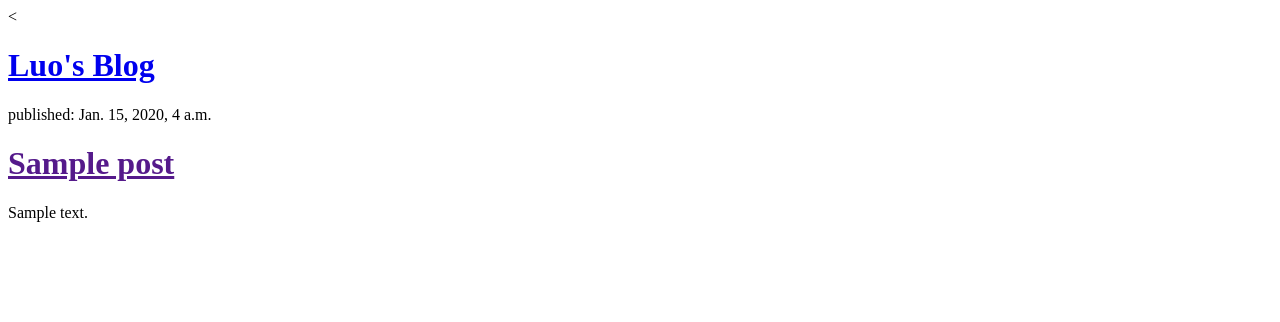
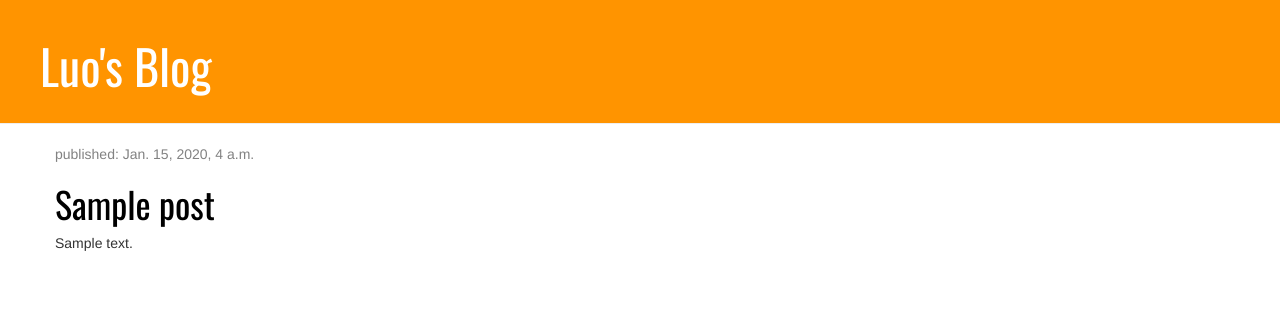
Before and after one commit to lyf2009asd/my-first-blog, a Django app: template blog/templates/blog/post_list.html in a window 1280 px wide. Shown: the top 322 px of the page. Run offline with Django 3.2, Linux system fonts and the light colour scheme; the template is opened without the code that fills it: values that come from a table or form of the project are taken from there, others are empty; tables that the repository leaves empty hold one stand-in row (values such as "Sample post"); some libraries are stand-ins or nearby versions.

Commit message:
new pagestyle

```diff
--- /dev/null
+++ b/blog/static/css/blog.css
@@ -0,0 +1,54 @@
+h1 a {
+    color: #2BD675;
+	font-family: 'Oswald', sans-serif;
+}
+<a href="http://en.wikipedia.org/wiki/Django" class="external_link" id="link_to_wiki_page">
+body {
+    padding-left: 18px;
+}
+.page-header {
+    background-color: #ff9400;
+    margin-top: 0;
+    padding: 20px 20px 20px 40px;
+}
+
+.page-header h1, .page-header h1 a, .page-header h1 a:visited, .page-header h1 a:active {
+    color: #ffffff;
+    font-size: 36pt;
+    text-decoration: none;
+}
+
+.content {
+    margin-left: 40px;
+}
+
+h1, h2, h3, h4 {
+    font-family: 'Lobster', cursive;
+}
+
+.date {
+    color: #828282;
+}
+
+.save {
+    float: right;
+}
+
+.post-form textarea, .post-form input {
+    width: 100%;
+}
+
+.top-menu, .top-menu:hover, .top-menu:visited {
+    color: #ffffff;
+    float: right;
+    font-size: 26pt;
+    margin-right: 20px;
+}
+
+.post {
+    margin-bottom: 70px;
+}
+
+.post h1 a, .post h1 a:visited {
+    color: #000000;
+}
--- a/blog/templates/blog/post_list.html
+++ b/blog/templates/blog/post_list.html
@@ -1,18 +1,31 @@
-<<html>
+{% load staticfiles %}
+<html>
     <head>
         <title>Luo's blog</title>
+		<link rel="stylesheet" href="//maxcdn.bootstrapcdn.com/bootstrap/3.2.0/css/bootstrap.min.css">
+		<link rel="stylesheet" href="//maxcdn.bootstrapcdn.com/bootstrap/3.2.0/css/bootstrap-theme.min.css">
+		<link rel="stylesheet" href="{% static 'css/blog.css' %}">
+		<link href='https://fonts.googleapis.com/css?family=Oswald&subset=latin,latin-ext' rel='stylesheet' type='text/css'>
     </head>
     <body>
-		<div>
+		<div class="page-header">
 			<h1><a href="/">Luo's Blog</a></h1>
 		</div>
 
+		<div class="content container">
+    <div class="row">
+        <div class="col-md-8">
             {% for post in posts %}
-		<div>
+                <div class="post">
+                    <div class="date">
                         <p>published: {{ post.published_date }}</p>
+                    </div>
                     <h1><a href="">{{ post.title }}</a></h1>
                     <p>{{ post.text|linebreaks }}</p>
                 </div>
             {% endfor %}
+        </div>
+    </div>
+</div>
     </body>
 </html>
```
Lines whose indentation alone changed are shown as unchanged.
